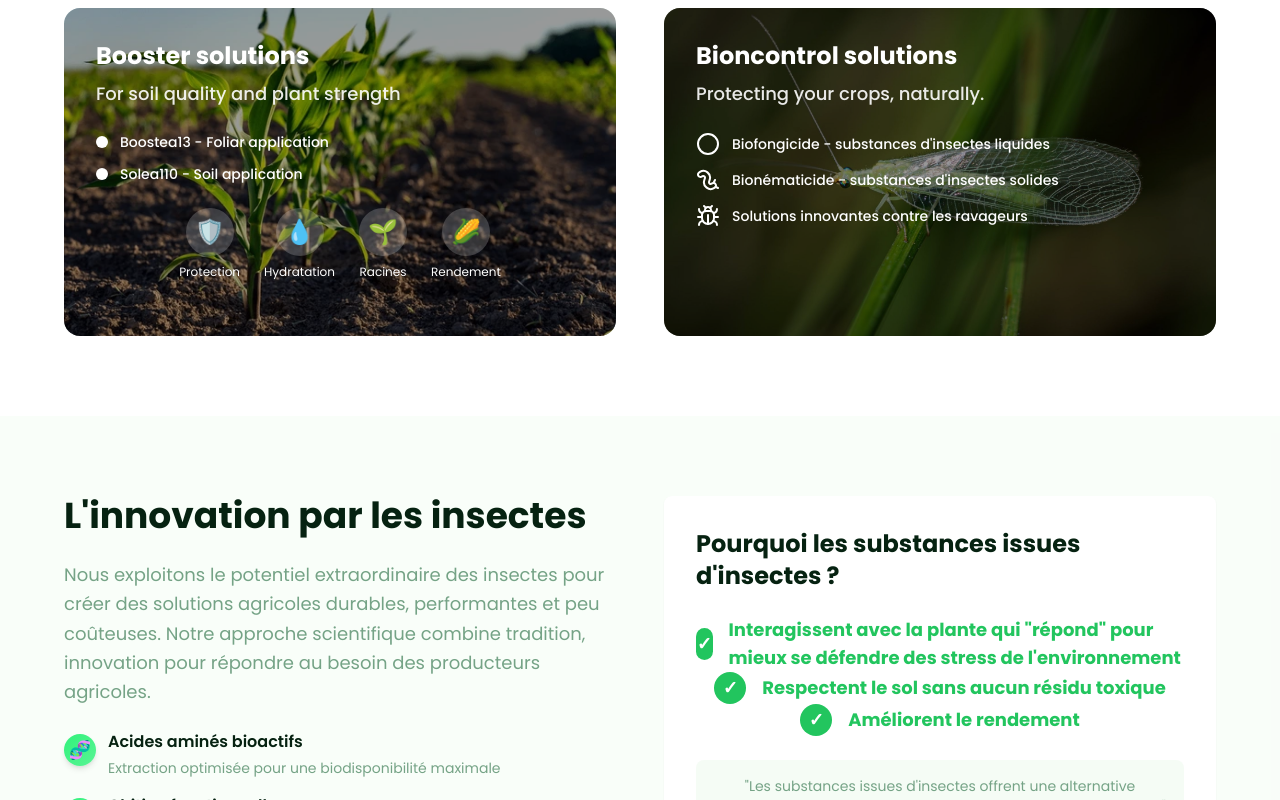
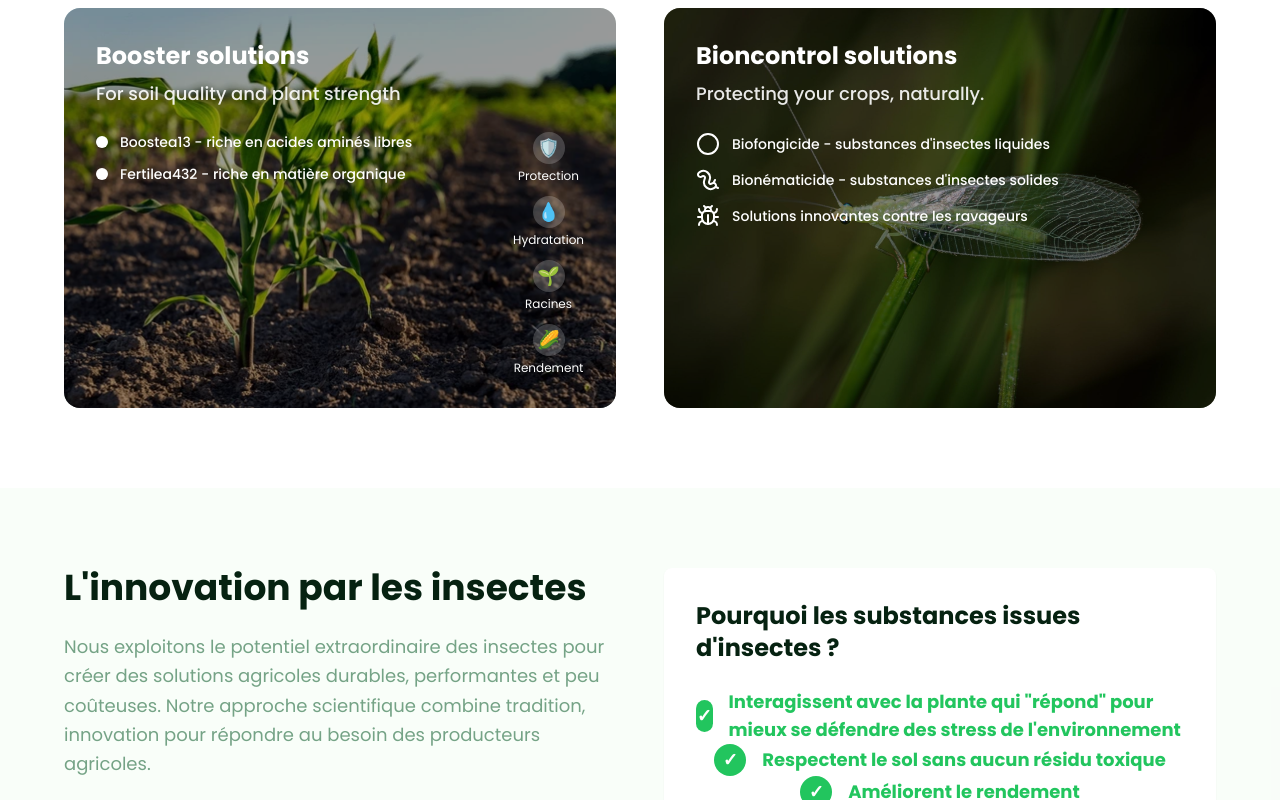
Before and after one commit to mcournutkeprea/keprea, a React (Vite) app: page / in a window 1280 px wide. Shown: the part 1600-2400 px from the top of the page. Built offline with nearby package versions, Linux system fonts and the light colour scheme.

Commit message:
Update Booster solutions
Add Fertilea432 product, change Foliar application to "riche en acides aminés libres", remove Solea110 line, and adjust logos to be white and vertical on the right side.

```diff
--- a/src/components/Solutions.tsx
+++ b/src/components/Solutions.tsx
@@ -20,42 +20,44 @@ const Solutions = () => {
               <h3 className="text-2xl font-bold mb-2 text-white">Booster solutions</h3>
               <p className="text-lg font-medium text-white/90 mb-6">For soil quality and plant strength</p>
 
-              <div className="space-y-3 mb-6">
+              <div className="flex flex-col lg:flex-row lg:items-start lg:justify-between">
+                <div className="space-y-3 mb-6 lg:mb-0 lg:flex-1">
                   <div className="flex items-center gap-3">
                     <div className="w-3 h-3 rounded-full bg-white"></div>
-                  <span className="text-sm font-medium text-white">Boostea13 - Foliar application</span>
+                    <span className="text-sm font-medium text-white">Boostea13 - riche en acides aminés libres</span>
                   </div>
                   <div className="flex items-center gap-3">
                     <div className="w-3 h-3 rounded-full bg-white"></div>
-                  <span className="text-sm font-medium text-white">Solea110 - Soil application</span>
+                    <span className="text-sm font-medium text-white">Fertilea432 - riche en matière organique</span>
                   </div>
                 </div>
 
-              {/* Icônes symboliques */}
-              <div className="flex gap-6 justify-center mb-6">
+                {/* Icônes symboliques - verticales à droite */}
+                <div className="flex lg:flex-col gap-4 lg:gap-3 justify-center lg:justify-start lg:ml-6">
                   <div className="flex flex-col items-center">
-                  <div className="w-12 h-12 rounded-full bg-white/20 flex items-center justify-center mb-2">
-                    <div className="text-2xl">🛡️</div>
+                    <div className="w-10 h-10 lg:w-8 lg:h-8 rounded-full bg-white/20 flex items-center justify-center mb-1">
+                      <div className="text-xl lg:text-lg text-white">🛡️</div>
                     </div>
                     <span className="text-xs text-center text-white">Protection</span>
                   </div>
                   <div className="flex flex-col items-center">
-                  <div className="w-12 h-12 rounded-full bg-white/20 flex items-center justify-center mb-2">
-                    <div className="text-2xl">💧</div>
+                    <div className="w-10 h-10 lg:w-8 lg:h-8 rounded-full bg-white/20 flex items-center justify-center mb-1">
+                      <div className="text-xl lg:text-lg text-white">💧</div>
                     </div>
                     <span className="text-xs text-center text-white">Hydratation</span>
                   </div>
                   <div className="flex flex-col items-center">
-                  <div className="w-12 h-12 rounded-full bg-white/20 flex items-center justify-center mb-2">
-                    <div className="text-2xl">🌱</div>
+                    <div className="w-10 h-10 lg:w-8 lg:h-8 rounded-full bg-white/20 flex items-center justify-center mb-1">
+                      <div className="text-xl lg:text-lg text-white">🌱</div>
                     </div>
                     <span className="text-xs text-center text-white">Racines</span>
                   </div>
                   <div className="flex flex-col items-center">
-                  <div className="w-12 h-12 rounded-full bg-white/20 flex items-center justify-center mb-2">
-                    <div className="text-2xl">🌽</div>
+                    <div className="w-10 h-10 lg:w-8 lg:h-8 rounded-full bg-white/20 flex items-center justify-center mb-1">
+                      <div className="text-xl lg:text-lg text-white">🌽</div>
                     </div>
                     <span className="text-xs text-center text-white">Rendement</span>
+                  </div>
                 </div>
               </div>
             </div>
```
Lines whose indentation alone changed are shown as unchanged.
